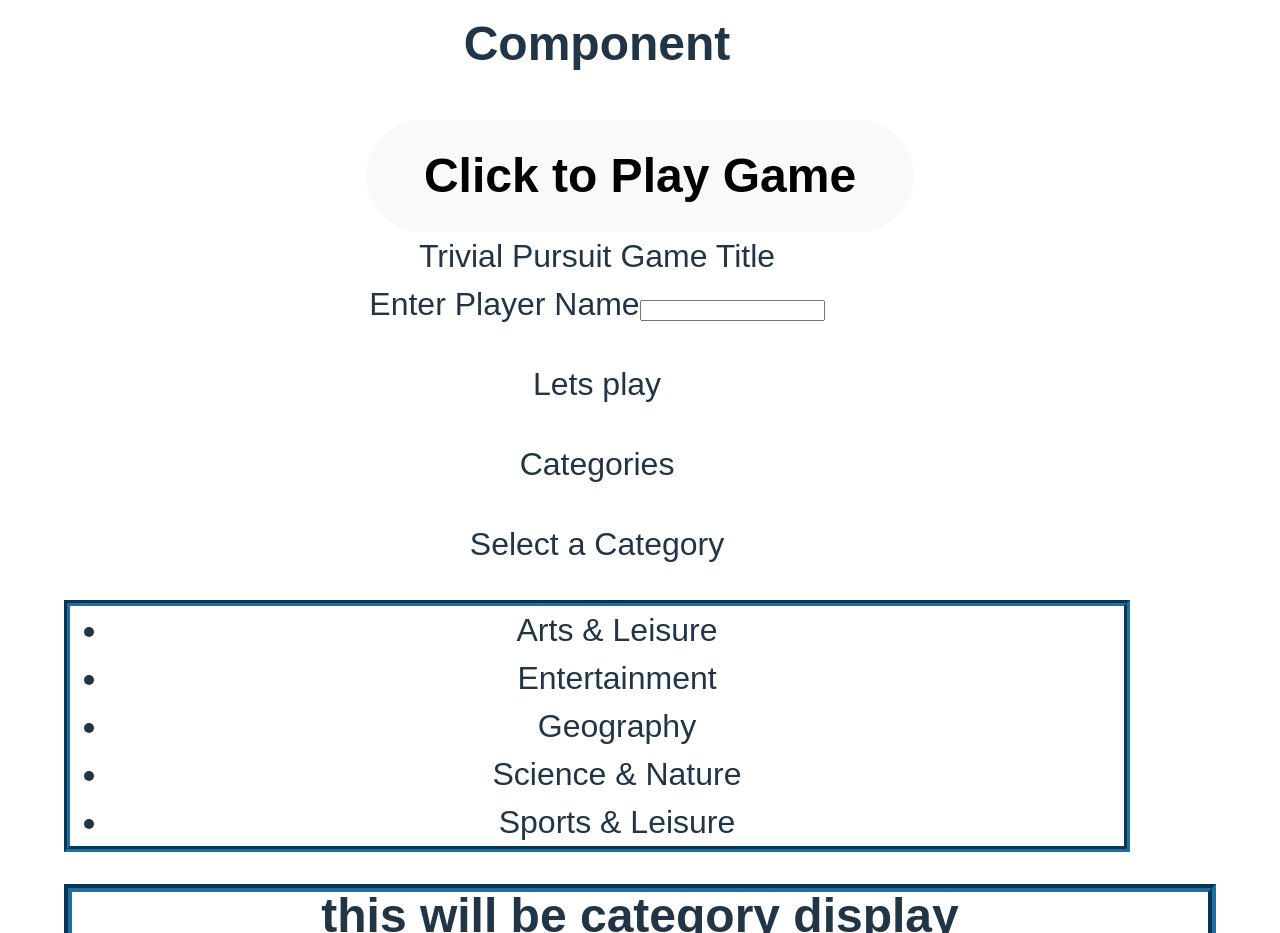
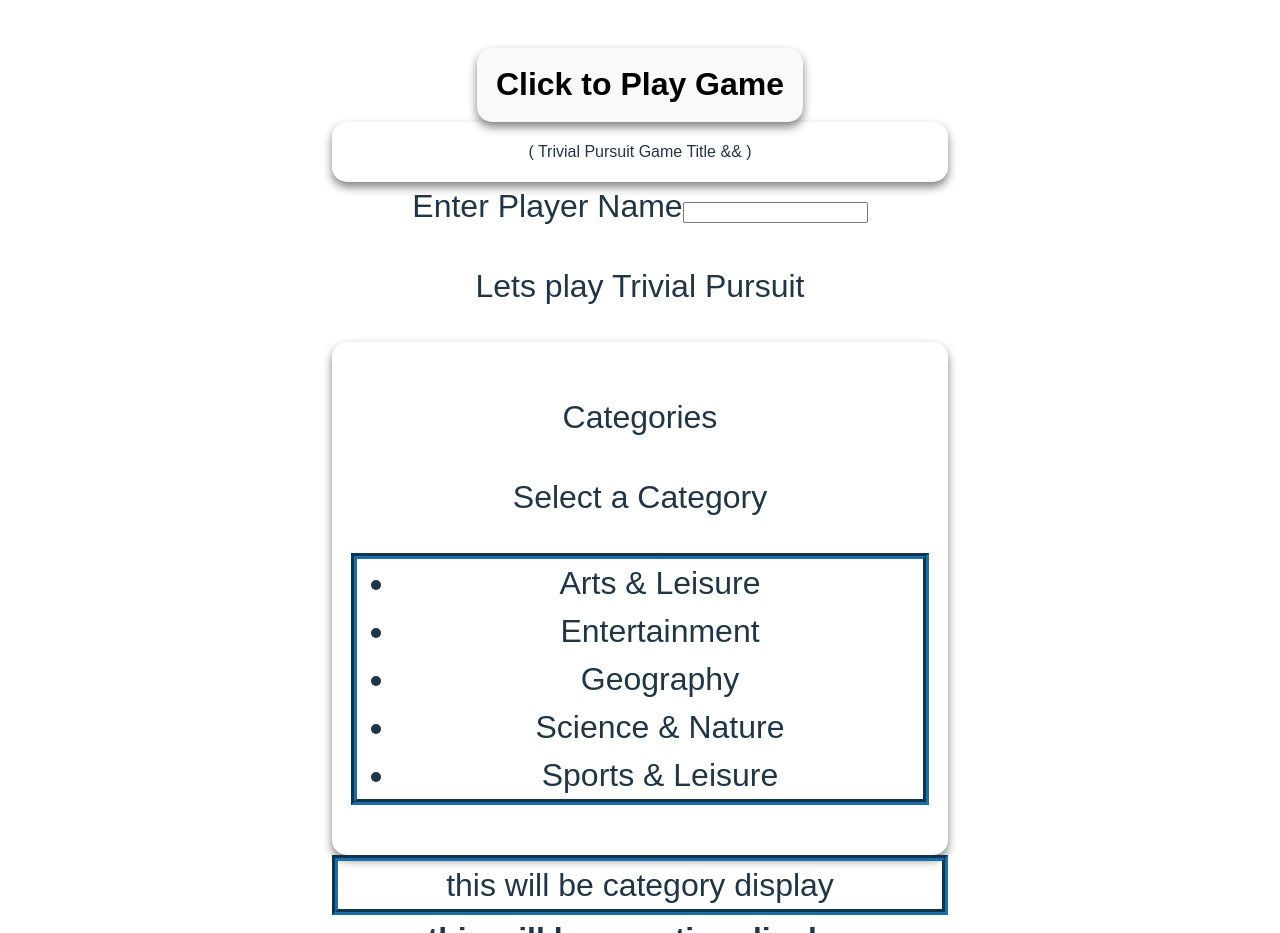
Before and after one commit to mbriese/TrivialPursuits, a React (Vite) app in the folder TrivialPursuitGame/: page / in a window 1280 px wide. Shown: the part 319-1252 px from the top of the page. Built offline with nearby package versions, Linux system fonts and the light colour scheme.

Commit message:
adding click to play button formating

```diff
--- a/TrivialPursuitGame/src/App.css
+++ b/TrivialPursuitGame/src/App.css
@@ -48,13 +48,21 @@
   border: 8px groove #1C6EA4;
 }
 
-.button-item {
-  font-size: 3rem;
+.button {
+  font-size: 2rem;
   font-weight: 700;
   max-width: 1066px;
   margin: 5 auto;
   border:rgb(20, 78, 117);
   border-radius: 5rem;
+}
+
+.button:hover {
+  box-shadow: 0 2rem 0 0 #5664a7;
+}
+
+.button:active {
+  box-shadow: inset 0 2rem 4rem rgba(0, 0, 0, 0.25), 0 1px 2px rgba(0, 0, 0, 0.05);
 }
 
 .myButton {
@@ -100,9 +108,12 @@
   font-family: 'Source Sans 3', sans-serif;
 }
 
-.table {
-  font-family: 'Source Sans 3', sans-serif;
-  table-layout: auto;
+.container {
+  width: flex;
+  margin: auto;
+  box-shadow: 0px 5px 10px gray;
+  border-radius: 15px;
+  padding: 3%;
 }
 
 .card {
--- a/TrivialPursuitGame/src/App.tsx
+++ b/TrivialPursuitGame/src/App.tsx
@@ -7,7 +7,8 @@
 
 function App() {
   const [count, setCount] = useState(0);
-  const [answer, setAnswer] = useState(false);
+  const [playAnswer, setPlayAnswer] = useState(false);
+  const [quitAnswer, setQuitAnswer] = useState(false);
   let [playerName, setName] = useState("");
   let categories = [
     "Arts & Leisure",
@@ -17,14 +18,17 @@
     "Sports & Leisure",
   ];
   const gameTitle = "Trivial Pursuit Game Title";
+
+  const onClick = (e: { target: { value: boolean } }) => {
+    setPlayAnswer(e.target.value);
+    console.log("do I want to play: ", e.target.value);
+  };
+
   const handleChange = (event: { target: { value: string } }) => {
     setName(event.target.value);
     console.log("name is: ", event.target.value);
   };
-  const onClick = (event: { target: { value: boolean } }) => {
-    setAnswer(event.target.value);
-    console.log("do I want to play: ", event.target.value);
-  };
+
   const [quit, setQuit] = useState(false);
 
   function displayGameName() {
@@ -47,12 +51,12 @@
         </div>
 
         <button
-          className="h2 button-item"
-          onClick={() => setAnswer(!answer)}>
+          className="h2 container button"
+          onClick={() => setPlayAnswer(!playAnswer)}>
           Click to Play Game
         </button>
 
-        <div className="h2 page-section-inner">{gameTitle}</div>
+        <div className="h2 container">( {gameTitle}  && { playAnswer })</div>
         <div className="p page-section-inner">
           Enter Player Name
           <input
@@ -62,9 +66,9 @@
             onChange={handleChange}
             value={playerName}
           />
-          {<p>Lets play {playerName}</p>}
+          {<p>Lets play Trivial Pursuit {playerName}</p>}
         </div>
-        <div className="h2 page-section-inner">
+        <div className="h2 container page-section-inner">
           <p>Categories</p>
           <p>Select a Category</p>
           <ul className="page-section-item">
@@ -73,7 +77,7 @@
             ))}
           </ul>
         </div>
-        <div className="h2 category-section-title message">
+        <div className="page-section-item message">
           this will be category display
         </div>
         <div className="h2 page-section-inner-bold message">
@@ -113,7 +117,7 @@
           overall score is {count}
         </button>
         <button
-          className="h2 button-item"
+          className="h2 container button"
           onClick={() => setQuit((quit) => !quit)}>
           Exit?
         </button>
--- a/TrivialPursuitGame/src/ListComponents.tsx
+++ b/TrivialPursuitGame/src/ListComponents.tsx
@@ -18,7 +18,7 @@
 function ListGroup() {
   return (
     <>
-      <h1 className="page-section-inner-bold">Categories</h1>
+      <h1 className="container">Categories</h1>
       <ol className="page-section-item">
         {categories.map((category) => (
           <li key={category}>{categories}</li>
--- a/TrivialPursuitGame/src/Message.tsx
+++ b/TrivialPursuitGame/src/Message.tsx
@@ -1,12 +1,9 @@
-let items = ["arts & leterature", "entertainment", "geography", "history", "science & nature", "sports & leisure" ]
-let message = "Select a topic"
-
 function Message() {
   return (
     <>
-      <h2>Welcome to Trivial Pursuit! Message Component</h2>
+      <h2>Welcome to Trivial Pursuit!</h2>
     </>
-  )
+  );
 }
 
 export default Message;
```
